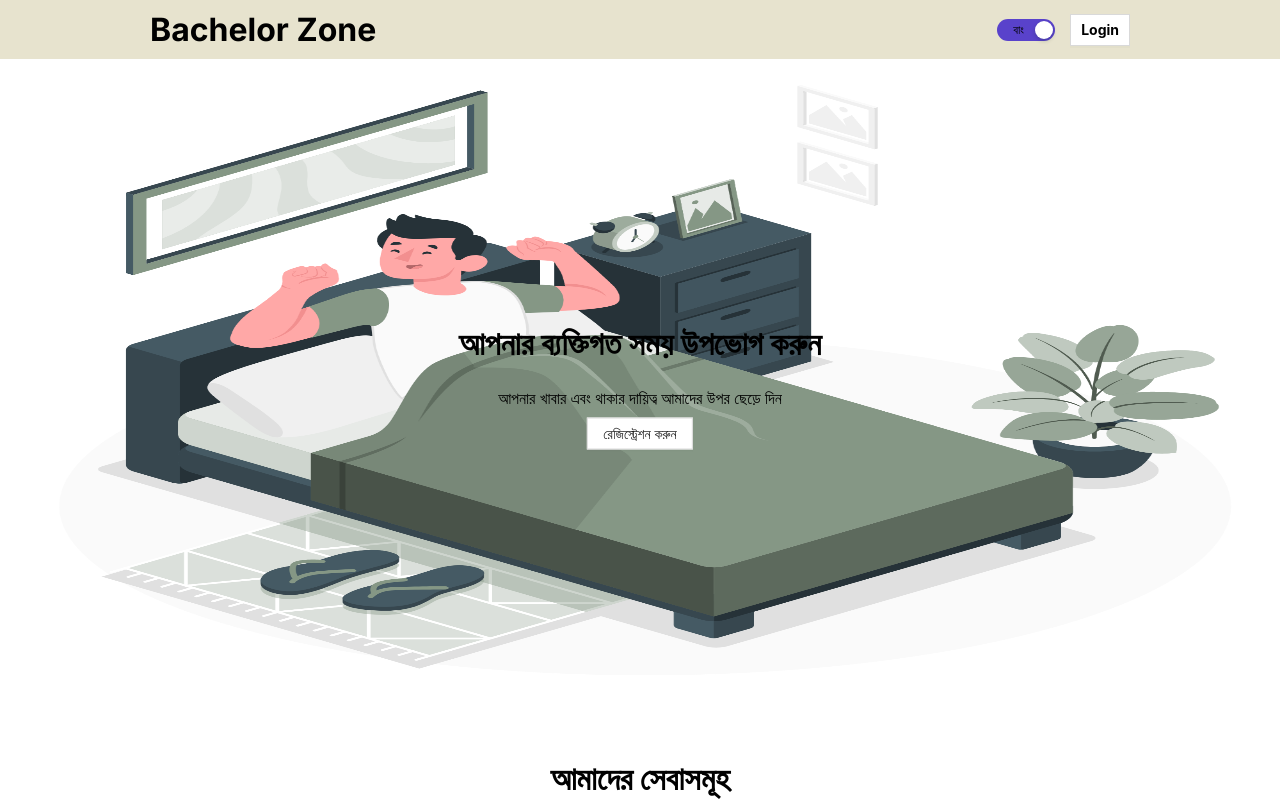
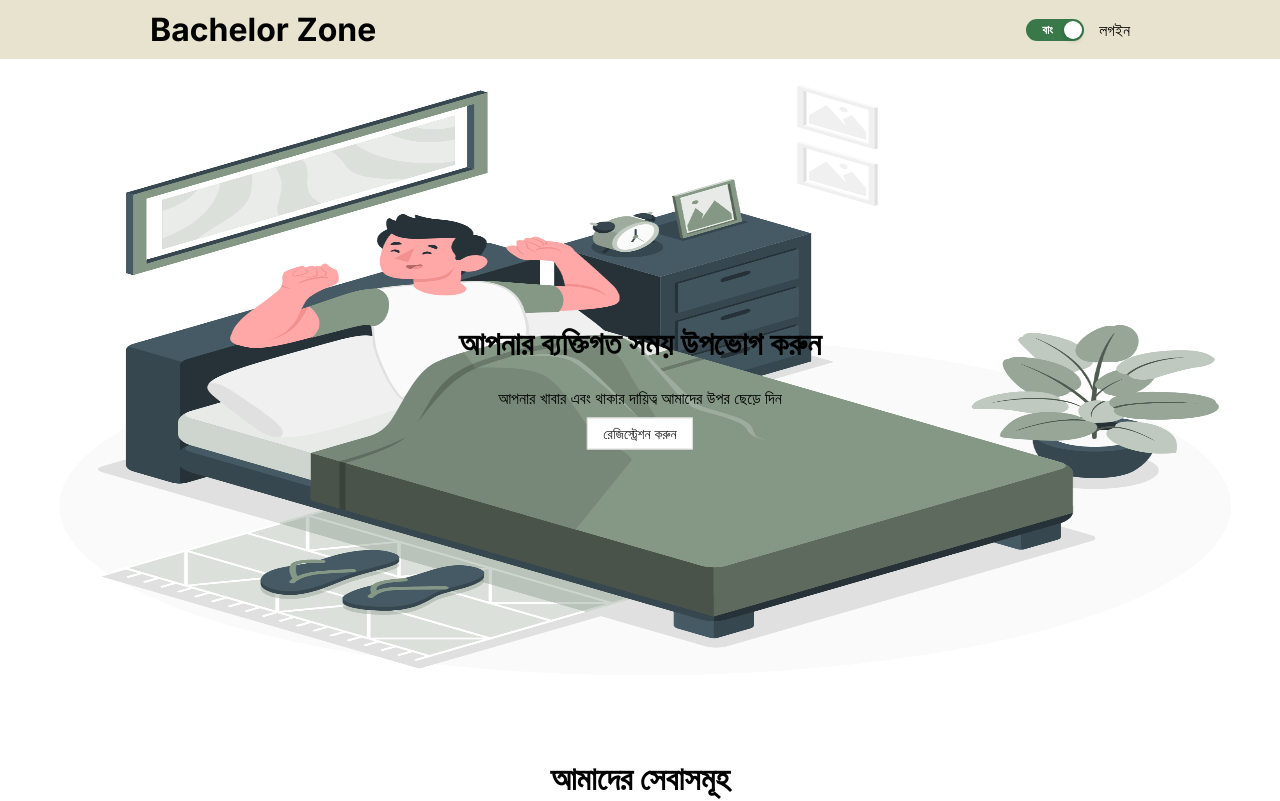
Before and after one commit to MainUddin1223/bachelor-zone-client, a Next.js app: page / in a window 1280 px wide. Shown: the top 801 px of the page. Built offline with nearby package versions, Linux system fonts and the light colour scheme.

Commit message:
small fixes

```diff
--- a/src/components/Dashboard/NavBar/NavBar.tsx
+++ b/src/components/Dashboard/NavBar/NavBar.tsx
@@ -76,22 +76,33 @@ const NavBar = () => {
 					<div className={Styles.login_container}>
 						<ConfigProvider
 							theme={{
+								token: {
+									colorPrimary: '#387849',
+									colorText: '#ffffff',
+									colorTextQuaternary: '#b5ccbf',
+								},
 								components: {
-									Switch: {
-										colorTextQuaternary: '#1677ff',
-									},
+									Switch: {},
 								},
 							}}
 						>
 							<Switch
-								checkedChildren="বাং"
-								unCheckedChildren="ENG"
+								checkedChildren={
+									<div style={{ color: 'white', fontWeight: 'bold' }}>বাং</div>
+								}
+								unCheckedChildren={
+									<div style={{ fontWeight: 'bold' }}>ENG</div>
+								}
 								value={basicData.lang == 'eng' ? false : true}
 								onChange={(value) => handleChangeLanguage(value)}
 							/>
 						</ConfigProvider>
 						{userInfo ? (
-							<p onClick={handleLogout} className={Styles.login_button}>
+							<p
+								onClick={handleLogout}
+								className={Styles.nav_item}
+								style={{ cursor: 'pointer' }}
+							>
 								Logout
 							</p>
 						) : (
@@ -103,9 +114,6 @@ const NavBar = () => {
 									>
 										Login
 									</Button>
-									// <Link href={'/login'} className={Styles.login_button}>
-									// 	Login
-									// </Link>
 								)}
 							</>
 						)}
@@ -115,26 +123,32 @@ const NavBar = () => {
 				<div className={Styles.login_container}>
 					<ConfigProvider
 						theme={{
+							token: {
+								colorPrimary: '#387849',
+								colorText: '#ffffff',
+								colorTextQuaternary: '#b5ccbf',
+							},
 							components: {
-								Switch: {
-									colorTextQuaternary: '#1677ff',
-								},
+								Switch: {},
 							},
 						}}
 					>
 						<Switch
-							checkedChildren="বাং"
-							unCheckedChildren="ENG"
+							checkedChildren={
+								<div style={{ color: 'white', fontWeight: 'bold' }}>বাং</div>
+							}
+							unCheckedChildren={<div style={{ fontWeight: 'bold' }}>ENG</div>}
 							value={basicData.lang == 'eng' ? false : true}
 							onChange={(value) => handleChangeLanguage(value)}
 						/>
 					</ConfigProvider>
-					<Button
-						onClick={() => router.push('/login')}
-						className={Styles.login_button}
+					<Link
+						href={'/login'}
+						className={`${Styles.nav_item}`}
+						style={{ cursor: 'pointer' }}
 					>
-						Login
-					</Button>
+						{getLang === 'বাং' ? 'লগইন' : 'Login'}
+					</Link>
 				</div>
 			)}
 		</div>
```
